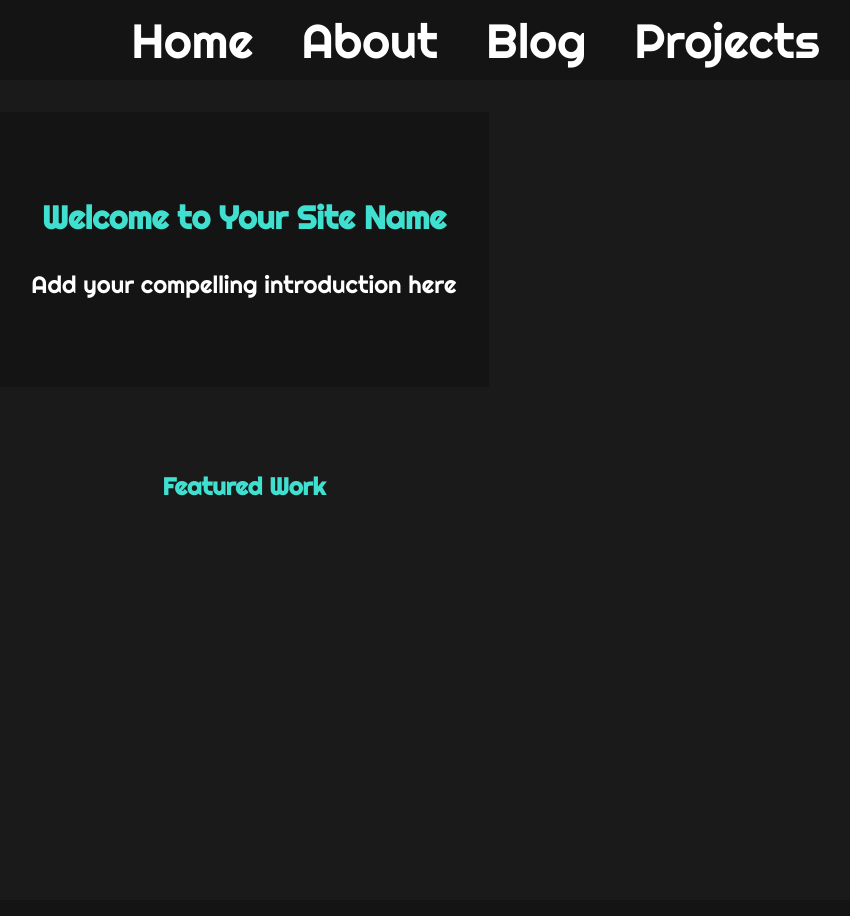
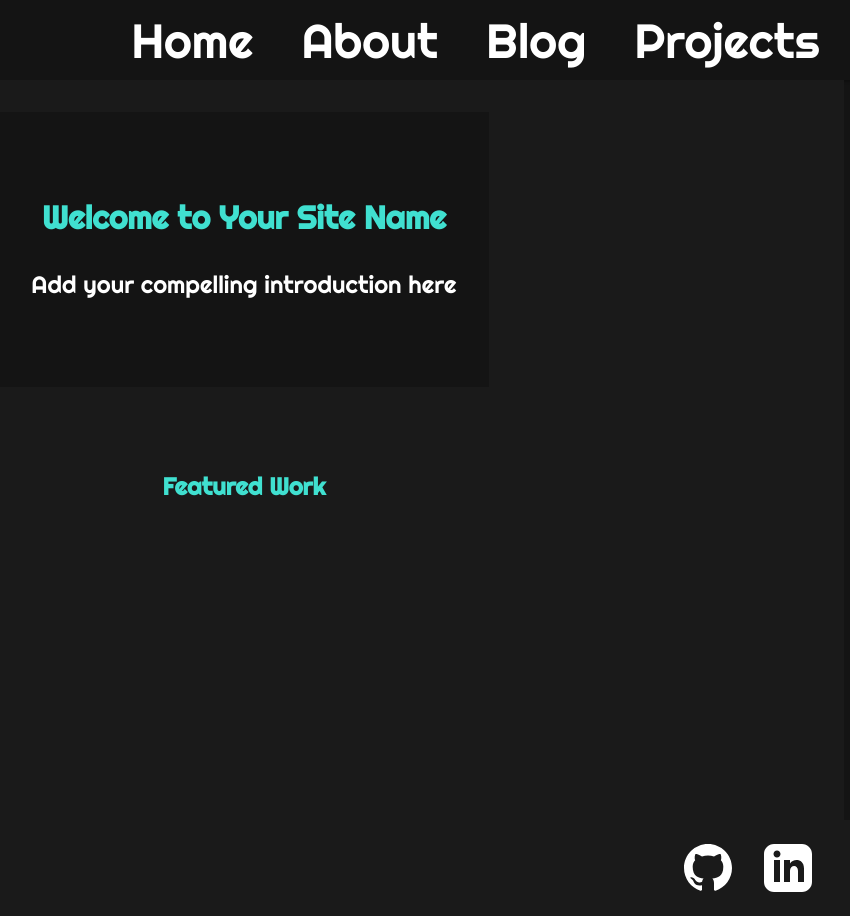
Before and after one commit to adrian-hernandez/home, a Jekyll site: the page built from index.md, in a window 1280 px wide. Shown: the whole page, without its empty margins (396-1246 px from the left). Built offline with Jekyll 4.4.1, drawn with Linux system fonts in a browser that asks for light colours.

Commit message:
add footer with socials

```diff
--- /dev/null
+++ b/_includes/footer.html
@@ -0,0 +1,16 @@
+<footer class="site-footer">
+  <div class="footer-wrapper">
+    <div class="social-links">
+      <a href="https://github.com/yourusername" target="_blank" rel="noopener noreferrer" class="social-link">
+        <svg class="social-icon" viewBox="0 0 24 24">
+          <path fill="currentColor" d="M12 0c-6.626 0-12 5.373-12 12 0 5.302 3.438 9.8 8.207 11.387.599.111.793-.261.793-.577v-2.234c-3.338.726-4.033-1.416-4.033-1.416-.546-1.387-1.333-1.756-1.333-1.756-1.089-.745.083-.729.083-.729 1.205.084 1.839 1.237 1.839 1.237 1.07 1.834 2.807 1.304 3.492.997.107-.775.418-1.305.762-1.604-2.665-.305-5.467-1.334-5.467-5.931 0-1.311.469-2.381 1.236-3.221-.124-.303-.535-1.524.117-3.176 0 0 1.008-.322 3.301 1.23.957-.266 1.983-.399 3.003-.404 1.02.005 2.047.138 3.006.404 2.291-1.552 3.297-1.23 3.297-1.23.653 1.653.242 2.874.118 3.176.77.84 1.235 1.911 1.235 3.221 0 4.609-2.807 5.624-5.479 5.921.43.372.823 1.102.823 2.222v3.293c0 .319.192.694.801.576 4.765-1.589 8.199-6.086 8.199-11.386 0-6.627-5.373-12-12-12z"/>
+        </svg>
+      </a>
+      <a href="https://linkedin.com/in/yourusername" target="_blank" rel="noopener noreferrer" class="social-link">
+        <svg class="social-icon" viewBox="0 0 24 24">
+          <path fill="currentColor" d="M19 0h-14c-2.761 0-5 2.239-5 5v14c0 2.761 2.239 5 5 5h14c2.762 0 5-2.239 5-5v-14c0-2.761-2.238-5-5-5zm-11 19h-3v-11h3v11zm-1.5-12.268c-.966 0-1.75-.79-1.75-1.764s.784-1.764 1.75-1.764 1.75.79 1.75 1.764-.783 1.764-1.75 1.764zm13.5 12.268h-3v-5.604c0-3.368-4-3.113-4 0v5.604h-3v-11h3v1.765c1.396-2.586 7-2.777 7 2.476v6.759z"/>
+        </svg>
+      </a>
+    </div>
+  </div>
+</footer>
--- a/_layouts/default.html
+++ b/_layouts/default.html
@@ -12,5 +12,6 @@
     <main class="page-content">
       {{ content }}
     </main>
+    {% include footer.html %}
   </body>
 </html>
--- a/_layouts/home.html
+++ b/_layouts/home.html
@@ -12,5 +12,6 @@
     <main class="home-content">
       {{ content }}
     </main>
+    {% include footer.html %}
   </body>
 </html>
--- a/assets/css/main.css
+++ b/assets/css/main.css
@@ -15,15 +15,18 @@
   display: flex;
   flex-direction: column;
   font-family: var(--font-family-primary);
+  overflow-x: hidden;    /* Prevent horizontal scroll */
 }
 
 /* Main element styles */
 main {
-  flex: 1;
+  flex: 1 0 auto;
+  width: 100%;
   display: flex;
   flex-direction: column;
   align-items: center;
   padding: 2rem;
+  box-sizing: border-box;
 }
 
 .site-header {
@@ -208,3 +211,49 @@
 .post-preview h1 {
   text-align: left;
 }
+
+/* Footer styles */
+.site-footer {
+  flex-shrink: 0;
+  background-color: var(--color-surface);
+  width: 100vw;           /* Full viewport width */
+  margin-left: calc(-50vw + 50%);  /* Offset to span full width */
+  margin-right: calc(-50vw + 50%); /* Offset to span full width */
+  padding: 1.5rem 0;
+  margin-top: auto;
+  position: relative;     /* Ensure proper stacking */
+  left: 0;               /* Align to left edge */
+  right: 0;              /* Align to right edge */
+}
+
+.footer-wrapper {
+  width: 100%;
+  max-width: 1200px;
+  margin: 0 auto;
+  display: flex;
+  justify-content: flex-end;
+  padding: 0 2rem;
+  box-sizing: border-box;
+}
+
+.social-links {
+  display: flex;
+  gap: 2rem;
+  align-items: center;
+}
+
+.social-link {
+  color: var(--color-text-primary);
+  transition: color 0.3s ease;
+  display: flex;
+  align-items: center;
+}
+
+.social-link:hover {
+  color: var(--color-accent);
+}
+
+.social-icon {
+  width: 48px;
+  height: 48px;
+}
```
